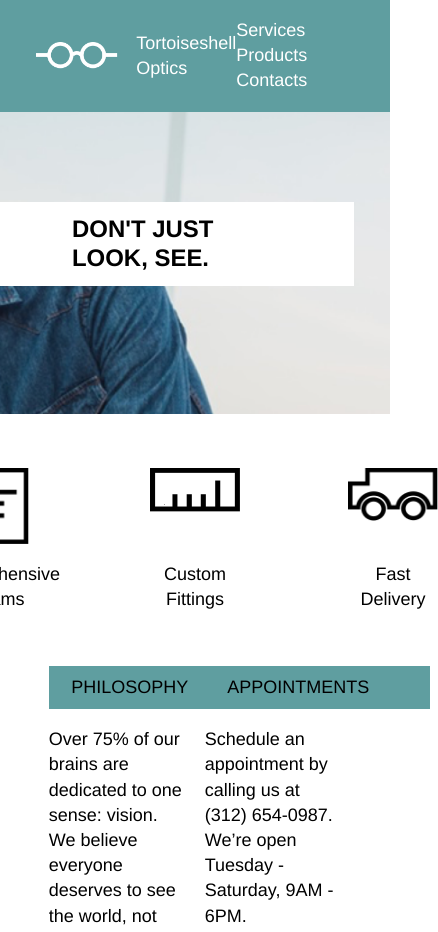
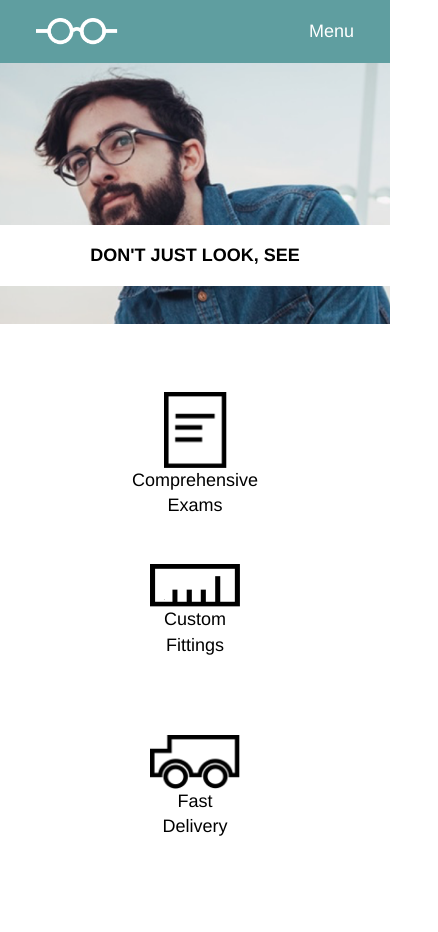
Before and after one commit to shyamnair1487/Tortoiseshell_Optics, a plain HTML site: page index.html in a window 390 px wide. Shown: the top 932 px of the page, 438 px wide, since content can reach past the window. Drawn offline with Linux system fonts and the light colour scheme.

Commit message:
Added media query for max width: 560

```diff
--- a/index.html
+++ b/index.html
@@ -28,6 +28,9 @@
         <div class="main-banner">
           <h1>DON'T JUST LOOK, SEE.</h1>
         </div>
+      </div>
+      <div class="mobile-banner">
+        <h1>DON'T JUST LOOK, SEE</h1>
       </div>
     </header>
     <!-- Supporting Section -->
--- a/resources/css/style.css
+++ b/resources/css/style.css
@@ -70,6 +70,18 @@ header .flex {
   margin-right: -2rem;
 }
 
+.mobile-banner {
+  display: none;
+  max-width: 100%;
+  margin-top: 9rem;
+  background: white;
+  padding-top: 1rem;
+  padding-bottom: 1rem;
+  text-align: center;
+  font-size: 1rem;
+  font-weight: bold;
+}
+
 /************** Supporting *****************************/
 
 
@@ -125,6 +137,7 @@ header .flex {
   padding: 0.5rem 1.25rem;
   background: cadetblue;
   width: 10rem;
+  color: white;
 }
 
 .supporting.container .info:nth-child(1) {
@@ -154,7 +167,7 @@ footer img {
     height: 22rem;
   }
 
-  nav.container {
+  .container {
     max-width: 100%;
   }
 
@@ -169,3 +182,84 @@ footer img {
   }
 
 }
+
+@media only screen and (max-width: 560px) {
+  header {
+    height: 17rem;
+    background-position: 20% center;
+  }
+
+  .name_icon span, .menu {
+    display: none;
+  }
+
+  .mobile-nav {
+    display: block;
+  }
+
+  .header .flex {
+    display: block;
+
+  }
+
+  .main-banner {
+    display: none;
+  }
+
+  .mobile-banner {
+    display: block;
+  }
+
+  .supporting {
+    flex-direction: column;
+    align-items: center;
+    margin: 3.77rem 0;
+
+  }
+
+  .service {
+    margin: 0;
+    font-size: 1rem;
+    text-align: center;
+    justify-content: flex-start;
+  }
+
+  .service.comp, .service.fittings {
+    margin-right: 0;
+    margin-bottom: 1.54rem;
+  }
+
+  .info {
+    width: 100%;
+    margin-bottom: 4rem;
+  }
+
+  .supporting.container .info:nth-child(1) {
+    margin-right: 0;
+  }
+
+  .info .title {
+    width: 100%;
+    text-align: center;
+    padding-left: 0;
+    padding-right: 0;
+  }
+
+  .info p {
+    font-size: 0.77rem;
+    margin-left: 2%;
+    margin-right: 2%;
+  }
+
+  footer {
+    justify-content: center;
+  }
+
+  footer img {
+    margin: 0;
+  }
+
+  footer span {
+    display: none;
+  }
+}
```
